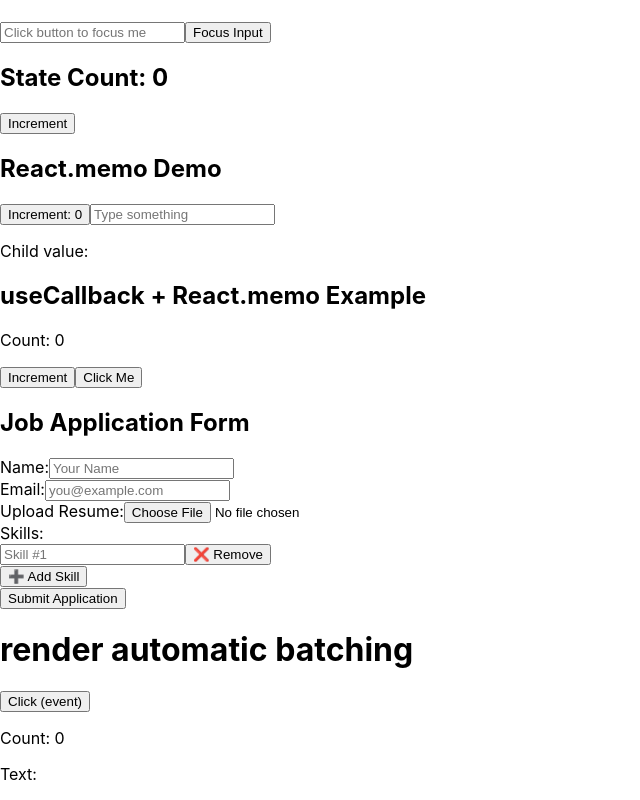
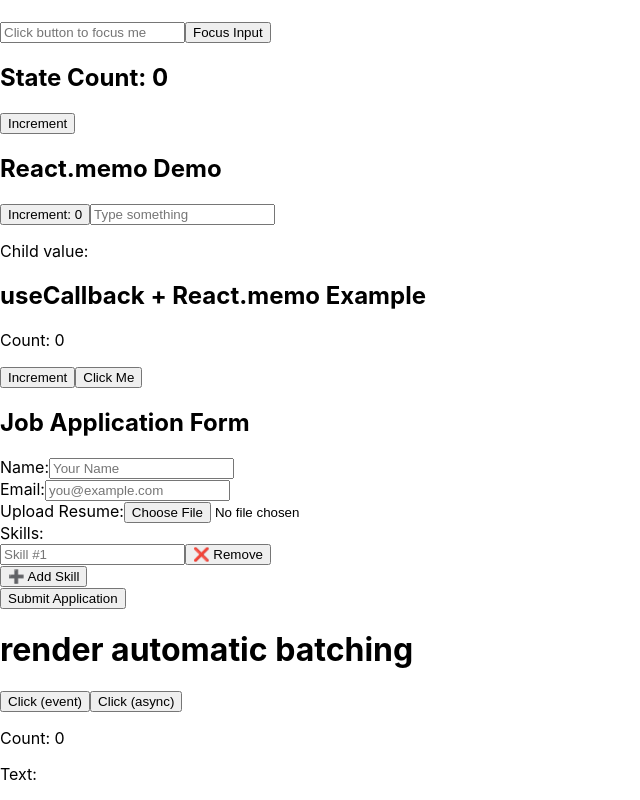
Before and after one commit to MeraGithubMeriPehchan/reactApp19.1.1, a React (Create React App) app: page / in a window 1280 px wide. Shown: the part 408-1208 px from the top of the page, without its empty margins (0-640 px from the left). Built offline with nearby package versions, Linux system fonts and the light colour scheme.

Commit message:
fixes display and added aync function

```diff
--- a/src/components/renderUpdate.js
+++ b/src/components/renderUpdate.js
@@ -11,10 +11,20 @@ function AutoBatchingDemo() {
     // ✅ React 18: 1 render (same behavior inside event)
   }
 
+  function handleAsync() {
+    setTimeout(() => {
+      setCount(c => c + 1);
+      setText("From timeout");
+      // ❌ React 17: 2 renders
+      // ✅ React 18: 1 render
+    }, 1000);
+  }
+
   return (
     <div>
         <h1>render automatic batching</h1>
       <button onClick={handleClick}>Click (event)</button>
+      <button onClick={handleAsync}>Click (async)</button>
       <p>Count: {count}</p>
       <p>Text: {text}</p>
     </div>
```
